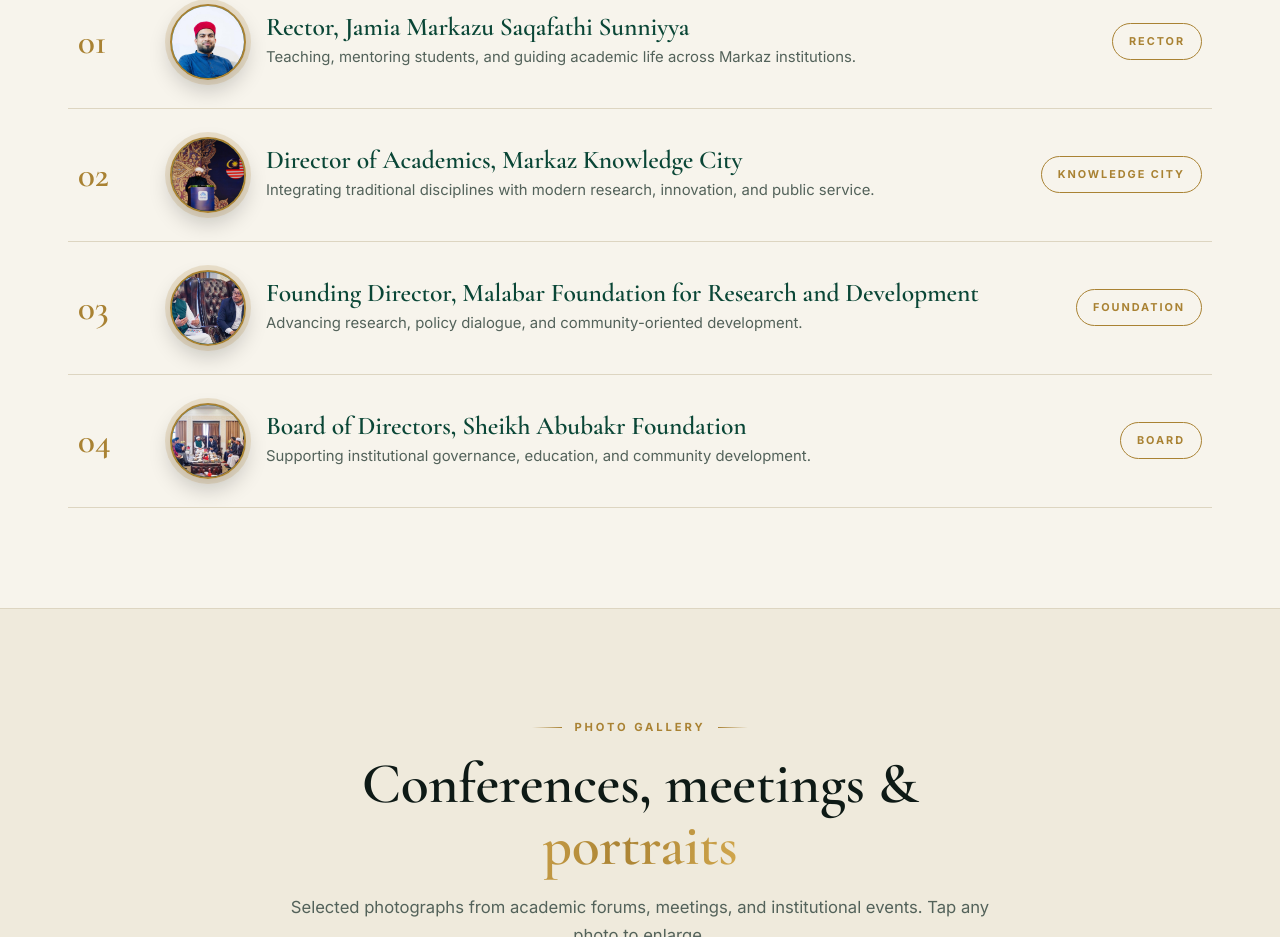
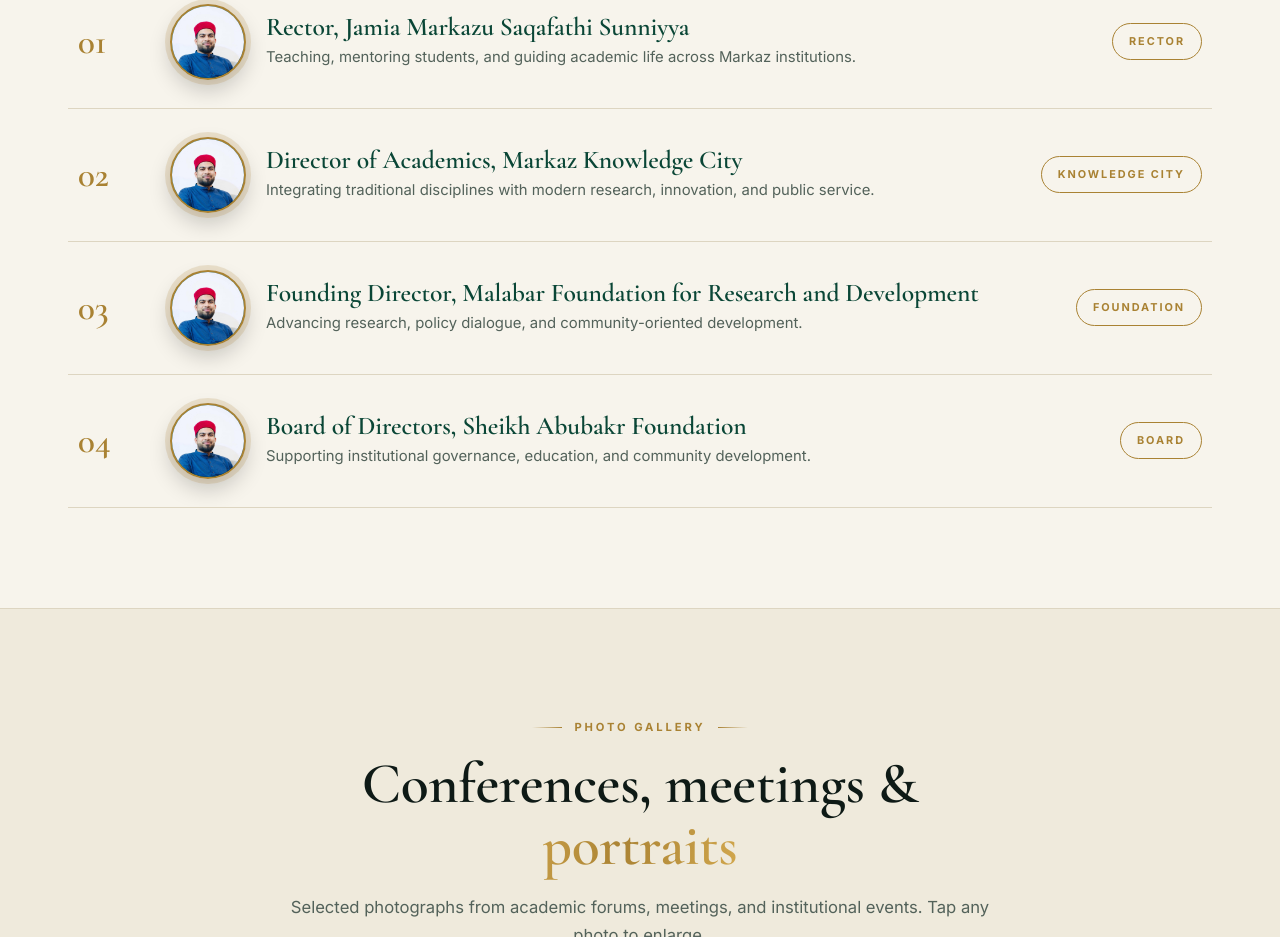
Before and after one commit to muhammedshibilkp/Roshan, a plain HTML site: page index.html in a window 1280 px wide. Shown: the part 5457-6394 px from the top of the page. Drawn offline with nearby package versions, Linux system fonts and the light colour scheme.

Commit message:
Update index.html

```diff
--- a/index.html
+++ b/index.html
@@ -691,7 +691,7 @@ img.ph{object-fit:cover!important;object-position:center!important;animation:non
       <div class="role-row reveal">
         <span class="num">02</span>
         <div class="role-main">
-          <img class="role-thumb" src="Asset/WhatsApp Image 2026-11-25 at 9.50.18 AM (1).jpeg" alt="Director of Academics, Markaz Knowledge City" loading="lazy">
+          <img class="role-thumb" src="Asset/WhatsApp Image 2026-11-25 at 9.50.11 AM.jpeg" alt="Director of Academics, Markaz Knowledge City" loading="lazy">
           <div>
             <h3>Director of Academics, Markaz Knowledge City</h3>
             <p>Integrating traditional disciplines with modern research, innovation, and public service.</p>
@@ -703,7 +703,7 @@ img.ph{object-fit:cover!important;object-position:center!important;animation:non
       <div class="role-row reveal">
         <span class="num">03</span>
         <div class="role-main">
-          <img class="role-thumb" src="Asset/WhatsApp Image 2026-11-25 at 9.50.19 AM (2).jpeg" alt="Founding Director, Malabar Foundation for Research and Development" loading="lazy">
+          <img class="role-thumb" src="Asset/WhatsApp Image 2026-11-25 at 9.50.11 AM.jpeg" alt="Founding Director, Malabar Foundation for Research and Development" loading="lazy">
           <div>
             <h3>Founding Director, Malabar Foundation for Research and Development</h3>
             <p>Advancing research, policy dialogue, and community-oriented development.</p>
@@ -715,7 +715,7 @@ img.ph{object-fit:cover!important;object-position:center!important;animation:non
       <div class="role-row reveal">
         <span class="num">04</span>
         <div class="role-main">
-          <img class="role-thumb" src="Asset/WhatsApp Image 2026-11-25 at 9.50.19 AM (1).jpeg" alt="Board of Directors, Sheikh Abubakr Foundation" loading="lazy">
+          <img class="role-thumb" src="Asset/WhatsApp Image 2026-11-25 at 9.50.11 AM.jpeg" alt="Board of Directors, Sheikh Abubakr Foundation" loading="lazy">
           <div>
             <h3>Board of Directors, Sheikh Abubakr Foundation</h3>
             <p>Supporting institutional governance, education, and community development.</p>
```
